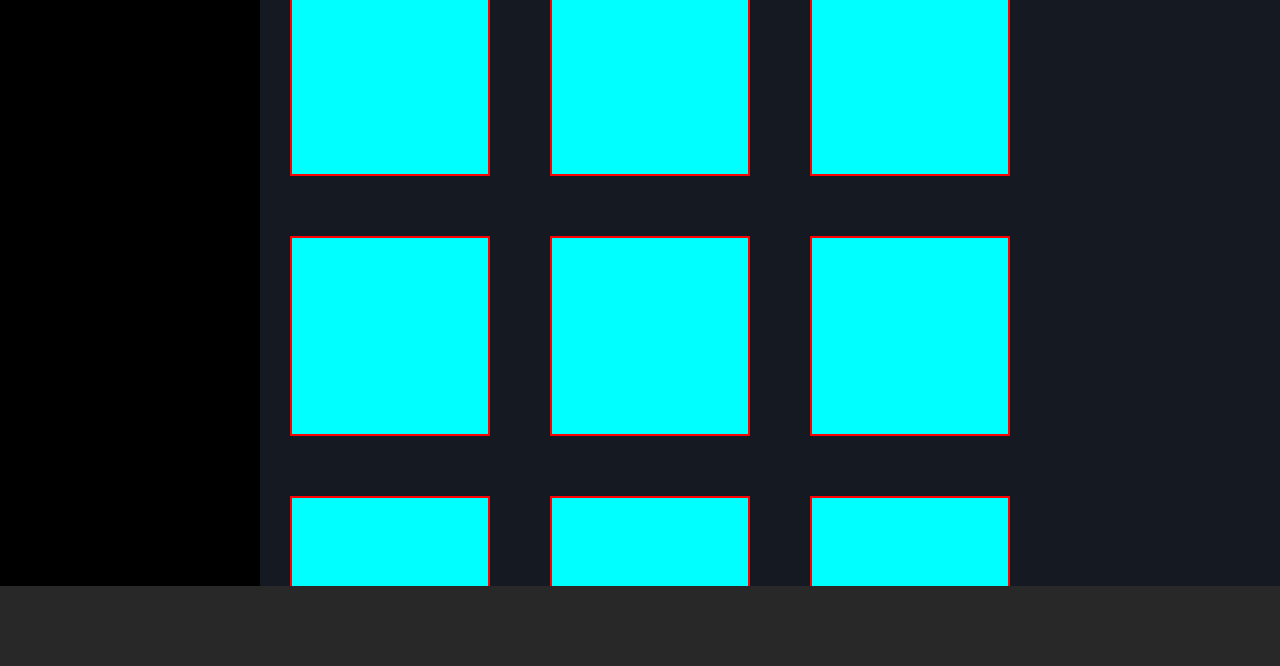
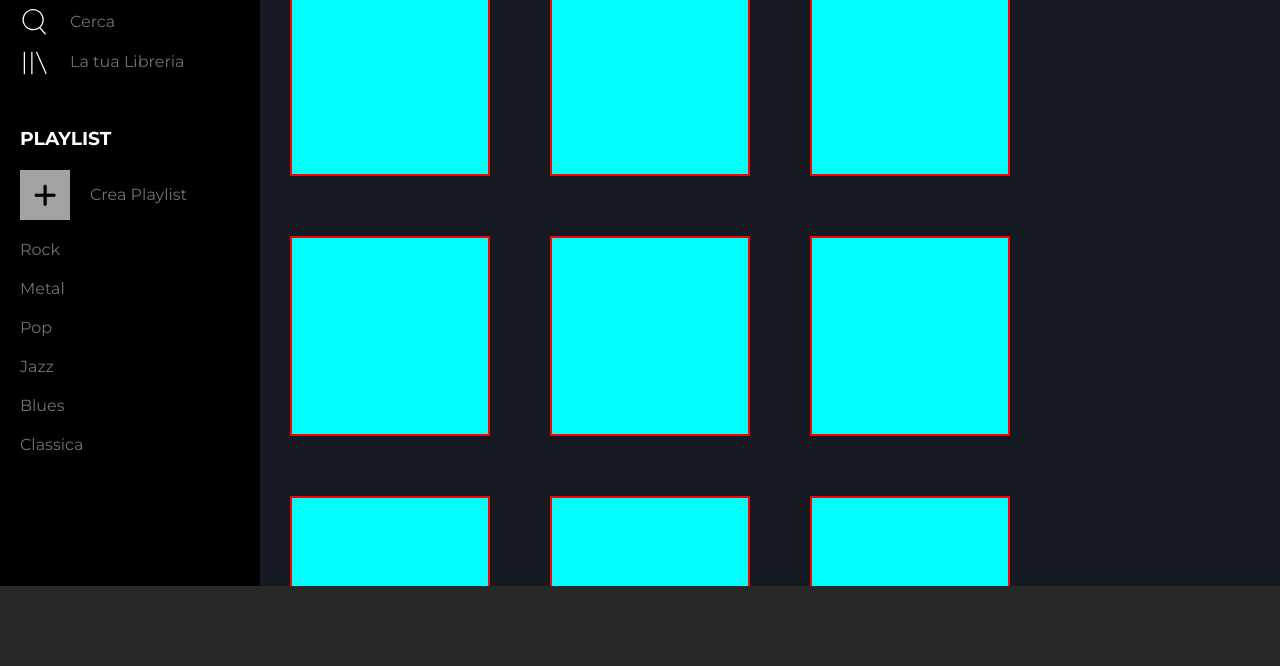
Before and after one commit to Nothung429/html-css-spotifyweb, a plain HTML site: page index.html in a window 1280 px wide. Shown: the part 134-800 px from the top of the page. Drawn offline with Linux system fonts and the light colour scheme.

Commit message:
aggiunta sidebar

```diff
--- a/css/style.css
+++ b/css/style.css
@@ -21,7 +21,6 @@ header {
     padding: 0 30px;
     position: fixed;
 }
-
 .upgrade {
     text-align: right;
     line-height: 80px;
@@ -43,44 +42,83 @@ main {
     display: flex;
 }
 
-/*------ side bar section ------*/
+/*------ sidebar ------*/
 .sidebar {
     height: calc(100vh - 80px);
     width: 260px;
     flex-shrink: 0;
     background-color: #000;
 }
-
 .logo {
     padding: 10px 50px 0 20px;
 }
 
+/*------ sidebar menu ------*/
 .sidebar-menu {
     display: flex;
+    flex-direction: column;
+}
+.sidebar-options ,.sidebar-playlist ,.sidebar-account {
+    margin-top: 20px;
+}
+.sidebar-playlist h3 {
+    text-transform: uppercase;
+    padding-left: 20px;
+}
+.sidebar-options > * {
+    margin: 10px 0;
+}
+.sidebar-playlist > * {
+    margin: 20px 0;
 }
 
-.home {
+/*------ sidebar menu link  ------*/
+.option {
     display: flex;
+    padding-left: 20px;
+    align-items: center;
+    text-decoration: none;
+    color: #717171;
+}
+.option img {
+    width: 30px;
+}
+.option img ,.option i {
+    margin-right: 20px;
+}
+.option img {
+    max-width: 20%;
+}
+.add-playlist {
+    height: 50px;
+    width: 50px;
+    text-align: center;
+    font-size: 26px;
+    font-weight: 700;
+    line-height: 50px;
+    background-color: #a3a3a3;
+    color: #000;
 }
 
 
-
-
+/*------ sidebar menu link hover  ------*/
+.option:hover {
+    border-left: 3px solid #adff2f;
+    color: #fff;
+}
 
 /*------ music section ------*/
 .music {
     height: calc(100vh - 80px);
     padding-top: 80px;
-    width: 80%;
+    width: calc(100% - 260px);
     overflow-y: auto;
     background-color: #141922;
 }
-
 .albums {
     display: flex;
     flex-wrap: wrap;
 }
-
 .album {
     height: 200px;
     min-width: 200px;
--- a/index.html
+++ b/index.html
@@ -5,6 +5,8 @@
         <meta charset="UTF-8">
         <meta http-equiv="X-UA-Compatible" content="IE=edge">
         <meta name="viewport" content="width=device-width, initial-scale=1.0">
+        <!------ font awesome ------>
+        <link rel="stylesheet" href="https://cdnjs.cloudflare.com/ajax/libs/font-awesome/6.1.1/css/all.min.css" integrity="sha512-KfkfwYDsLkIlwQp6LFnl8zNdLGxu9YAA1QvwINks4PhcElQSvqcyVLLD9aMhXd13uQjoXtEKNosOWaZqXgel0g==" crossorigin="anonymous" referrerpolicy="no-referrer" />
         <!------ google font ------>
         <link rel="preconnect" href="https://fonts.googleapis.com">
         <link rel="preconnect" href="https://fonts.gstatic.com" crossorigin>
@@ -23,24 +25,63 @@
         </header>
 
         <main>
+            <!------ sidebar ------>
             <div class="sidebar">
-
+                <!------ sidebar logo ------>
                 <div class="logo">
                     <img src="img/logo.svg" alt="logo desktop">
                 </div>
-
+                <!------ sidebar menu ------>
                 <div class="sidebar-menu">
+                    <!------ sidebar options ------>
                     <div class="sidebar-options">
-                        <div class="home">
+                        <a href="#" class="option">
                             <img src="img/home.svg" alt="home">
                             <p>Home</p>
+                        </a>
+                        <a href="#" class="option">
+                            <img src="img/search.svg" alt="cerca">
+                            <p>Cerca</p>
+                        </a>
+                        <a href="#" class="option">
+                            <img src="img/libreria.svg" alt="libreria">
+                            <p>La tua Libreria</p>
+                        </a>
+                    </div>
+                    <!------ sidebar playlist ------>
+                    <div class="sidebar-playlist">
+                        <h3>Playlist</h3>
+                        <a href="#" class="option">
+                            <i class="add-playlist fa-solid fa-plus"></i>
+                            <p>Crea Playlist</p>
+                        </a>
+                        <a href="#" class="option">
+                            <p>Rock</p>
+                        </a>
+                        <a href="#" class="option">
+                            <p>Metal</p>
+                        </a>
+                        <a href="#" class="option">
+                            <p>Pop</p>
+                        </a>
+                        <a href="#" class="option">
+                            <p>Jazz</p>
+                        </a>
+                        <a href="#" class="option">
+                            <p>Blues</p>
+                        </a>
+                        <a href="#" class="option">
+                            <p>Classica</p>
+                        </a>
+                    </div>
+                    <!------ sidebar account ------>
+                    <div class="sidebar-account">
+                        <div class="option">
+                            <p></p>
                         </div>
-                    </div>
-                    <div class="sidebar-playlist">
-
-                    </div>
-                    <div class="sidebar-account">
-
+                        <div class="option">
+                            <p></p>
+                        </div>
                     </div>
                 </div>
 
```
